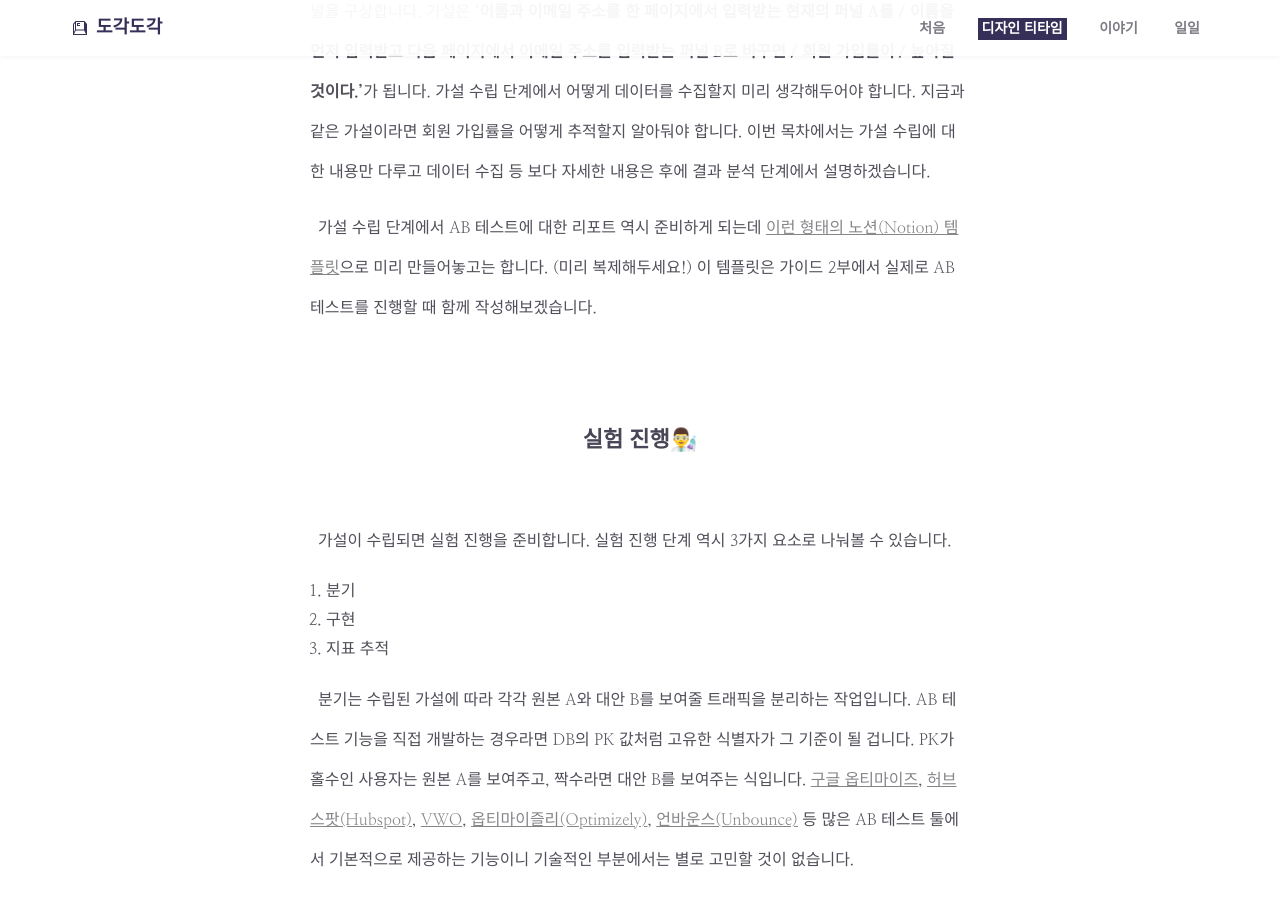
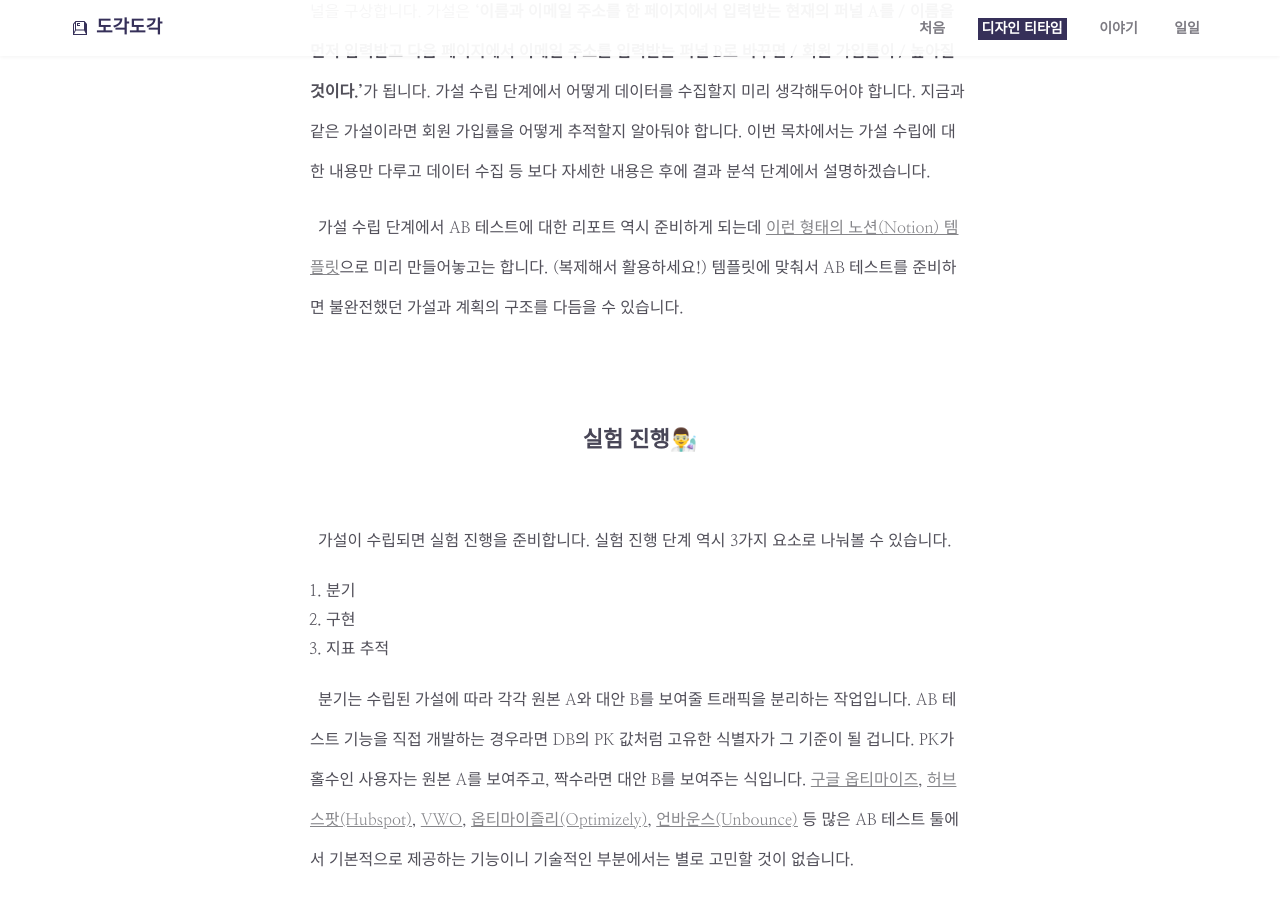
Before and after one commit to dewberry9/proj.dewberry.github.io, a Jekyll site: the page built from _posts/2020-11-11-3step-ab-test.md, in a window 1280 px wide and 900 px high, scrolled down 4153 px. Built offline with Jekyll 4.4.1, drawn with Linux system fonts in a browser that asks for light colours; some web fonts are replaced.

Commit message:
fix: 3 Step of AB Test - AB Test Notion Report

```diff
--- a/_posts/2020-11-11-3step-ab-test.md
+++ b/_posts/2020-11-11-3step-ab-test.md
@@ -41,7 +41,7 @@ AB 테스트의 가설은 핵심적인 아이디어와 함께 어떠한 요소
 
 위 예시에서는 ‘한꺼번에 많은 정보를 요구하기 때문에 이탈률이 높다.’라고 문제를 생각해보겠습니다. 좀 더 글자 수가 적어 입력하기 쉬운 이름 정보를 먼저 받고, 다음 화면에서 이메일 주소를 받는 퍼널을 구상합니다. 가설은 **‘이름과 이메일 주소를 한 페이지에서 입력받는 현재의 퍼널 A를 / 이름을 먼저 입력받고 다음 페이지에서 이메일 주소를 입력받는 퍼널 B로 바꾸면 / 회원 가입률이 / 높아질 것이다.’**가 됩니다. 가설 수립 단계에서 어떻게 데이터를 수집할지 미리 생각해두어야 합니다. 지금과 같은 가설이라면 회원 가입률을 어떻게 추적할지 알아둬야 합니다. 이번 목차에서는 가설 수립에 대한 내용만 다루고 데이터 수집 등 보다 자세한 내용은 후에 결과 분석 단계에서 설명하겠습니다.
 
-가설 수립 단계에서 AB 테스트에 대한 리포트 역시 준비하게 되는데 [이런 형태의 노션(Notion) 템플릿](https://www.notion.so/dewberry9/AB-bd3ad2cfce654938b50e4e04f915c0c7 "AB Test Templete on Notion")으로 미리 만들어놓고는 합니다. (미리 복제해두세요!) 이 템플릿은 가이드 2부에서 실제로 AB 테스트를 진행할 때 함께 작성해보겠습니다.
+가설 수립 단계에서 AB 테스트에 대한 리포트 역시 준비하게 되는데 [이런 형태의 노션(Notion) 템플릿](https://www.notion.so/dewberry9/AB-bd3ad2cfce654938b50e4e04f915c0c7 "AB Test Templete on Notion")으로 미리 만들어놓고는 합니다. (복제해서 활용하세요!) 템플릿에 맞춰서 AB 테스트를 준비하면 불완전했던 가설과 계획의 구조를 다듬을 수 있습니다.
 
 ## 실험 진행👨‍🔬
 
```
